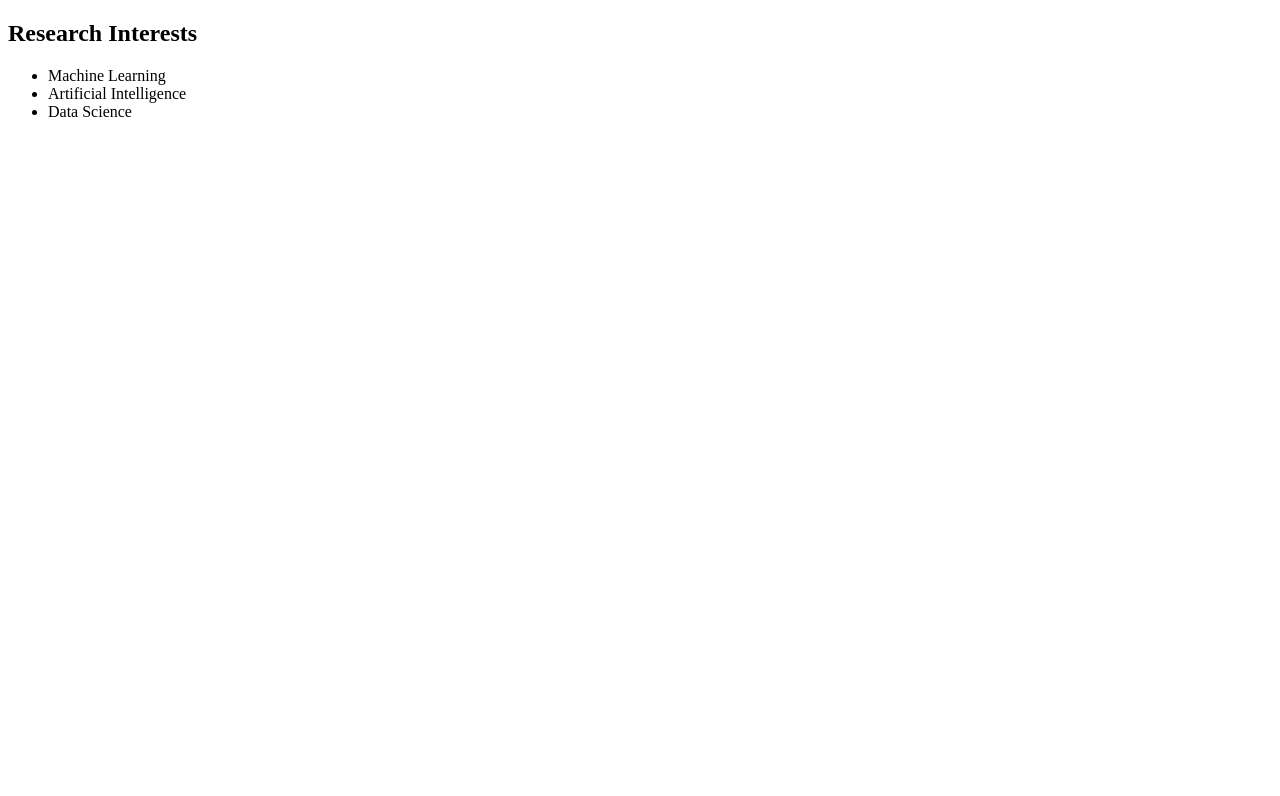
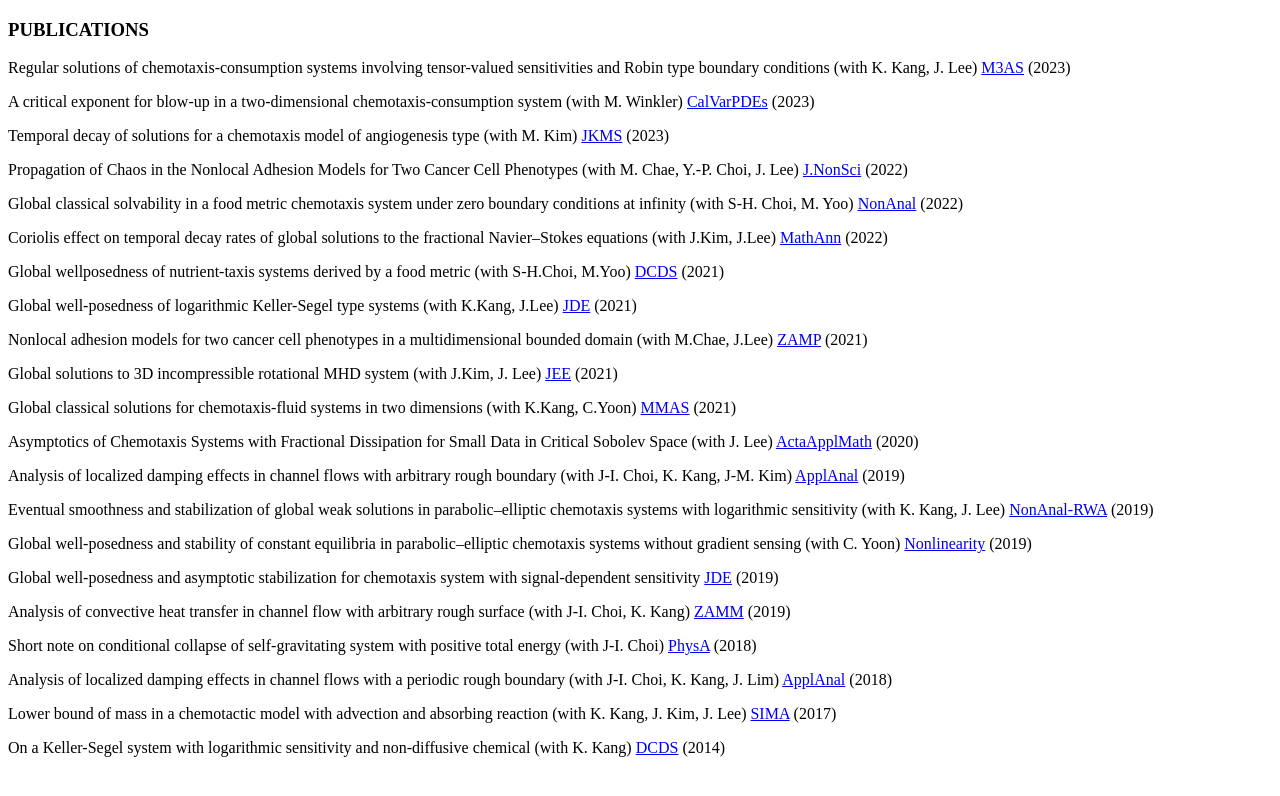
Before and after one commit to jaewookahnmath/homepage, a plain HTML site: page papers.html in a window 1280 px wide. Drawn offline with Linux system fonts and the light colour scheme.

Commit message:
Update papers.html

```diff
--- a/papers.html
+++ b/papers.html
@@ -7,15 +7,30 @@
     <title>Papers</title>
 </head>
 <body>
-    <!-- Research 섹션 내용 -->
-    <h2>Research Interests</h2>
-    <ul>
-        <li>Machine Learning</li>
-        <li>Artificial Intelligence</li>
-        <li>Data Science</li>
-    </ul>
+    <div class="hero text-center py-5 mt-5 custom-line-height">
+        <h3 class="text-gold">PUBLICATIONS</h3>
+        <p class="dot-before custom-line-height">Regular solutions of chemotaxis-consumption systems involving tensor-valued sensitivities and Robin type boundary conditions (with K. Kang, J. Lee) <a href="https://www.worldscientific.com/doi/10.1142/S0218202523400055">M3AS</a> (2023)</p>
+        <p class="dot-before custom-line-height">A critical exponent for blow-up in a two-dimensional chemotaxis-consumption system (with M. Winkler) <a href="https://link.springer.com/article/10.1007/s00526-023-02523-5">CalVarPDEs</a> (2023)</p>
+        <p class="dot-before custom-line-height">Temporal decay of solutions for a chemotaxis model of angiogenesis type (with M. Kim) <a href="https://jkms.kms.or.kr/journal/view.html?doi=10.4134/JKMS.j220424">JKMS</a> (2023)</p>
+        <p class="dot-before custom-line-height">Propagation of Chaos in the Nonlocal Adhesion Models for Two Cancer Cell Phenotypes (with M. Chae,  Y.-P. Choi, J. Lee) <a href="https://link.springer.com/article/10.1007/s00332-022-09854-1">J.NonSci</a> (2022)</p>
+        <p class="dot-before custom-line-height">Global classical solvability in a food metric chemotaxis system under zero boundary conditions at infinity (with S-H. Choi, M. Yoo) <a href="https://www.sciencedirect.com/science/article/abs/pii/S0362546X22001778?via%3Dihub">NonAnal</a> (2022)</p>
+        <p class="dot-before custom-line-height">Coriolis effect on temporal decay rates of global solutions to the fractional Navier–Stokes equations (with J.Kim, J.Lee) <a href="https://link.springer.com/article/10.1007/s00208-020-02122-1">MathAnn</a> (2022)</p>
+        <p class="dot-before custom-line-height">Global wellposedness of nutrient-taxis systems derived by a food metric (with S-H.Choi, M.Yoo) <a href="https://www.aimsciences.org/article/doi/10.3934/dcds.2021104">DCDS</a> (2021)</p>
+        <p class="dot-before custom-line-height">Global well-posedness of logarithmic Keller-Segel type systems (with K.Kang, J.Lee) <a href="https://www.sciencedirect.com/science/article/abs/pii/S0022039621002175?via%3Dihub">JDE</a> (2021)</p>
+        <p class="dot-before custom-line-height">Nonlocal adhesion models for two cancer cell phenotypes in a multidimensional bounded domain (with M.Chae, J.Lee) <a href="https://link.springer.com/article/10.1007/s00033-021-01485-y">ZAMP</a> (2021)</p>
+        <p class="dot-before custom-line-height">Global solutions to 3D incompressible rotational MHD system (with J.Kim, J. Lee) <a href="https://link.springer.com/article/10.1007/s00028-020-00576-z">JEE</a> (2021)</p>
+        <p class="dot-before custom-line-height">Global classical solutions for chemotaxis‐fluid systems in two dimensions (with K.Kang, C.Yoon) <a href="https://onlinelibrary.wiley.com/doi/full/10.1002/mma.6838">MMAS</a> (2021)</p>
+        <p class="dot-before custom-line-height">Asymptotics of Chemotaxis Systems with Fractional Dissipation for Small Data in Critical Sobolev Space (with J. Lee) <a href="https://link.springer.com/article/10.1007/s10440-019-00296-8">ActaApplMath</a> (2020)</p>
+        <p class="dot-before custom-line-height">Analysis of localized damping effects in channel flows with arbitrary rough boundary (with J-I. Choi, K. Kang, J-M. Kim) <a href="https://www.tandfonline.com/doi/full/10.1080/00036811.2018.1460813">ApplAnal</a> (2019)</p>
+        <p class="dot-before custom-line-height">Eventual smoothness and stabilization of global weak solutions in parabolic–elliptic chemotaxis systems with logarithmic sensitivity (with K. Kang, J. Lee) <a href="https://www.sciencedirect.com/science/article/abs/pii/S1468121818312446?dgcid=author">NonAnal-RWA</a> (2019)</p>
+        <p class="dot-before custom-line-height">Global well-posedness and stability of constant equilibria in parabolic–elliptic chemotaxis systems without gradient sensing (with C. Yoon) <a href="https://iopscience.iop.org/article/10.1088/1361-6544/aaf513">Nonlinearity</a> (2019)</p>
+        <p class="dot-before custom-line-height">Global well-posedness and asymptotic stabilization for chemotaxis system with signal-dependent sensitivity <a href="https://www.sciencedirect.com/science/article/pii/S0022039618306612?via%3Dihub">JDE</a> (2019)</p>
+        <p class="dot-before custom-line-height">Analysis of convective heat transfer in channel flow with arbitrary rough surface (with J-I. Choi, K. Kang) <a href="https://onlinelibrary.wiley.com/doi/10.1002/zamm.201700363">ZAMM</a> (2019)</p>
+        <p class="dot-before custom-line-height">Short note on conditional collapse of self-gravitating system with positive total energy (with J-I. Choi) <a href="https://www.sciencedirect.com/science/article/pii/S0378437118305363?via%3Dihub">PhysA</a> (2018)</p>
+        <p class="dot-before custom-line-height">Analysis of localized damping effects in channel flows with a periodic rough boundary (with J-I. Choi, K. Kang, J. Lim) <a href="https://www.tandfonline.com/doi/full/10.1080/00036811.2017.1293818">ApplAnal</a> (2018)</p>
+        <p class="dot-before custom-line-height">Lower bound of mass in a chemotactic model with advection and absorbing reaction (with K. Kang, J. Kim, J. Lee) <a href="https://epubs.siam.org/doi/10.1137/16M1071778">SIMA</a> (2017)</p>
+        <p class="dot-before custom-line-height">On a Keller-Segel system with logarithmic sensitivity and non-diffusive chemical (with K. Kang) <a href="https://www.aimsciences.org/article/doi/10.3934/dcds.2014.34.5165">DCDS</a> (2014)</p>
 
-    <!-- 추가 내용을 이곳에 추가할 수 있습니다 -->
 
 </body>
 </html>
```
